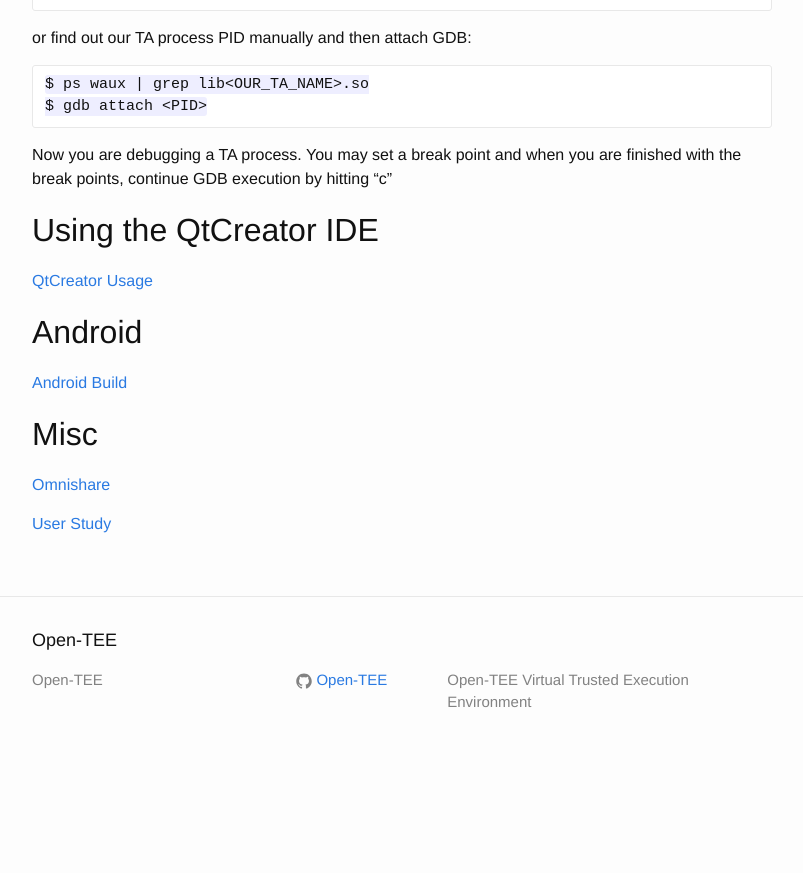
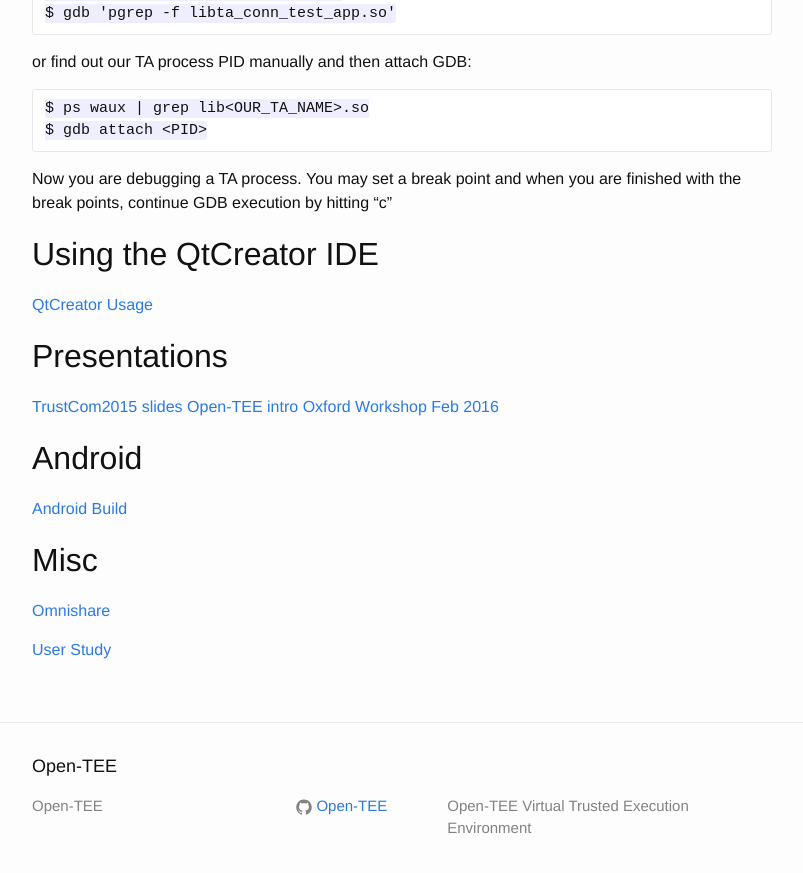
Before and after one commit to Open-TEE/Open-Tee.github.io, a Jekyll site: the page built from documentation.md, in a window 1280 px wide and 900 px high, scrolled down 8132 px. Shown: the top 873 px of the window, without its empty margins (238-1041 px from the left). Built offline with Jekyll 4.4.1, drawn with Linux system fonts in a browser that asks for light colours; before the commit the page ends 8906 px from its top, so only the background shows below that.

Commit message:
Add some presentations
Signed-off-by: Brian McGillion <brian.mcgillion@intel.com>

```diff
--- a/documentation.md
+++ b/documentation.md
@@ -13,6 +13,7 @@ permalink: /documentation/
     - [Running from Command line](#running-from-the-command-line)
     - [Debugging with GDB](#debugging-with-gdb)
     - [Using the QtCreator IDE](#using-the-qtcreator-ide)
+- [Presentations](#presentations)
 - [Android](#android)
 - [Misc](#misc)
 
@@ -348,6 +349,11 @@ Now you are debugging a TA process. You may set a break point and when you are f
 [QtCreator Usage](/tutorial/qtcreator/)
 
 
+Presentations
+--------------
+[TrustCom2015 slides](https://github.com/Open-TEE/Open-Tee.github.io/raw/master/documents/TrustCom2015_OpenTEE.odp)
+[Open-TEE intro](https://github.com/Open-TEE/Open-Tee.github.io/raw/master/documents/Open-TEE-intro.pdf)
+[Oxford Workshop Feb 2016](https://github.com/Open-TEE/Open-Tee.github.io/raw/master/documents/oxford-workshop.pdf)
 
 Android
 -------
```
Also changed, not shown: 2 other files.
